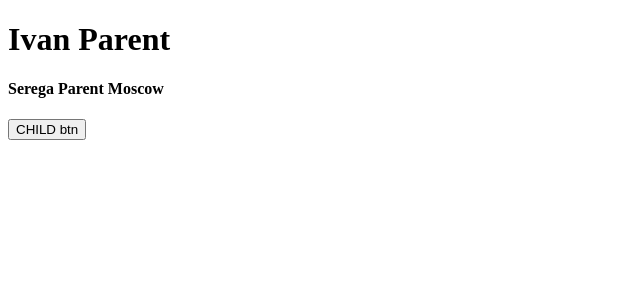
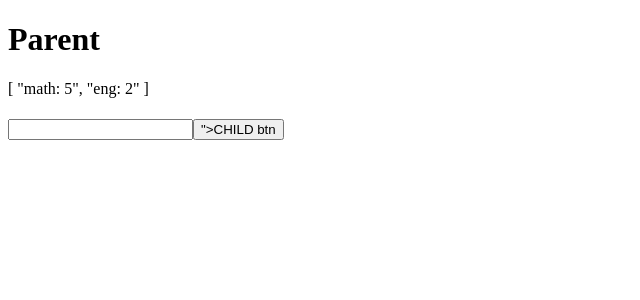
Before and after one commit to FtShow/instagram-angular, an Angular app: page / in a window 1280 px wide. Shown: the top 300 px of the page, without its empty margins (0-640 px from the left). Built offline with nearby package versions, Linux system fonts and the light colour scheme.

Commit message:
two way learn

```diff
--- a/src/app/parent/child/child.component.html
+++ b/src/app/parent/child/child.component.html
@@ -1,2 +1,3 @@
-<h4>{{ name }} {{ surnameProps }} {{ address?.city }}</h4>
-<button (click)="childFunc()">CHILD btn</button>
+<h4>{{ inputGrade }}</h4>
+<input type="text" [(ngModel)]="inputGrade" />
+<button (click)="senGrade()">">CHILD btn</button>
--- a/src/app/parent/child/child.component.ts
+++ b/src/app/parent/child/child.component.ts
@@ -1,22 +1,28 @@
-import { Component, EventEmitter, Input, Output } from '@angular/core'
-import { Address } from '../parent.component'
+import { Component, EventEmitter, Output } from '@angular/core'
+import { FormsModule } from '@angular/forms'
+
+export interface Grade {
+  math: number
+  physic: number
+}
 
 @Component({
   selector: 'inst-child',
   standalone: true,
-  imports: [],
+  imports: [FormsModule],
   templateUrl: './child.component.html',
   styleUrl: './child.component.scss',
 })
 export class ChildComponent {
   name = 'Serega'
-  @Input() surnameProps?: string
-  @Input() address?: Address
+  inputGrade = ''
 
-  @Output() outChild = new EventEmitter<number>()
+  changeParentTitle() {}
 
-  childFunc() {
-    const old = 33
-    this.outChild.emit(old)
+  @Output() senGradeEvent = new EventEmitter<string>()
+
+  senGrade() {
+    this.senGradeEvent.emit(this.inputGrade)
+    this.inputGrade = ''
   }
 }
--- a/src/app/parent/parent.component.html
+++ b/src/app/parent/parent.component.html
@@ -1,3 +1,3 @@
-<h1>{{ name }} {{ surname }}</h1>
-<h2>{{ old }}</h2>
-<inst-child (outChild)="parentFunc($event)" [surnameProps]="surname" [address]="address" />
+<h1>Parent</h1>
+<div>{{ grades | json }}</div>
+<inst-child (senGradeEvent)="getGrade($event)" />
--- a/src/app/parent/parent.component.ts
+++ b/src/app/parent/parent.component.ts
@@ -1,5 +1,6 @@
 import { Component } from '@angular/core'
-import { ChildComponent } from './child/child.component'
+import { ChildComponent, Grade } from './child/child.component'
+import { JsonPipe } from '@angular/common'
 
 export interface Address {
   city: string
@@ -10,21 +11,14 @@ export interface Address {
 @Component({
   selector: 'inst-parent',
   standalone: true,
-  imports: [ChildComponent],
+  imports: [ChildComponent, JsonPipe],
   templateUrl: './parent.component.html',
   styleUrl: './parent.component.scss',
 })
 export class ParentComponent {
-  name = 'Ivan'
-  surname = 'Parent'
-  address: Address = {
-    city: 'Moscow',
-    street: 'Street',
-    home: 49,
-  }
-  old?: number
+  grades: string[] = ['math: 5', 'eng: 2']
 
-  parentFunc(e: number) {
-    this.old = e
+  getGrade(grade: string) {
+    this.grades.push(grade)
   }
 }
```
